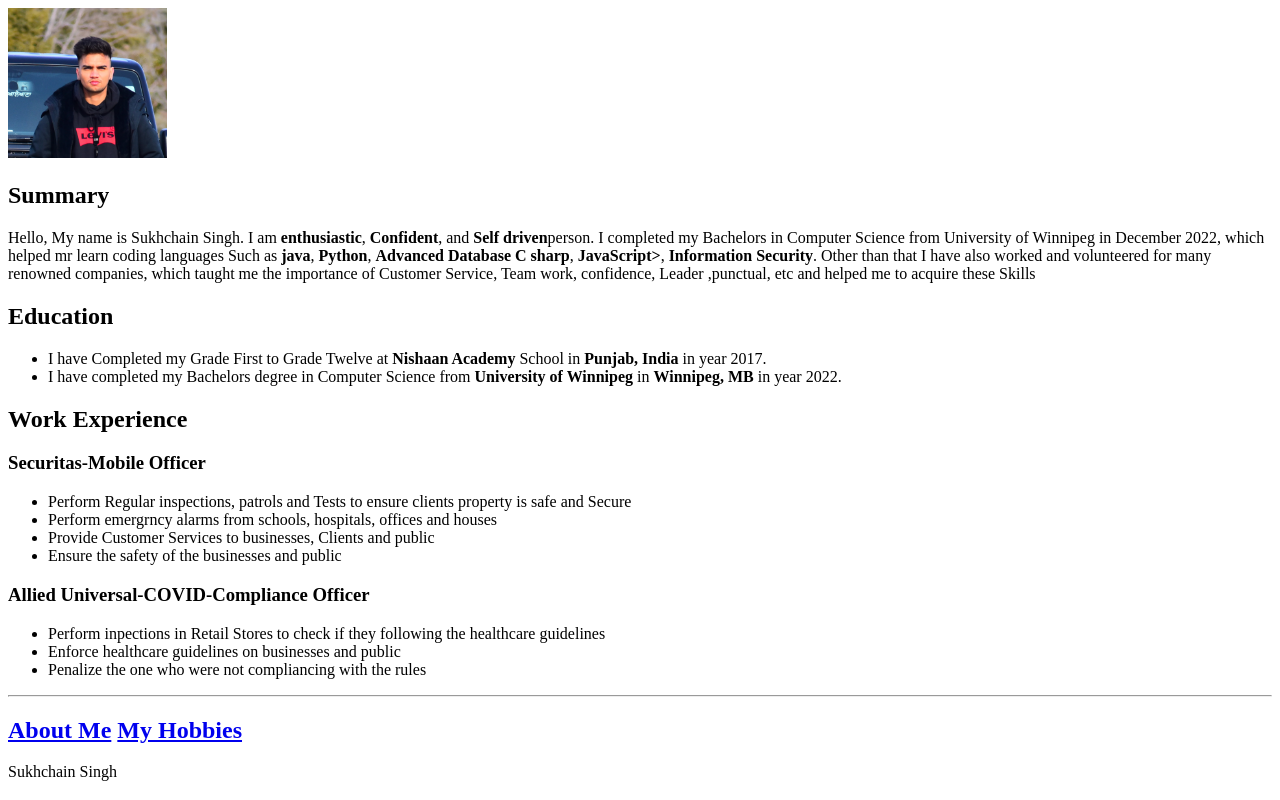
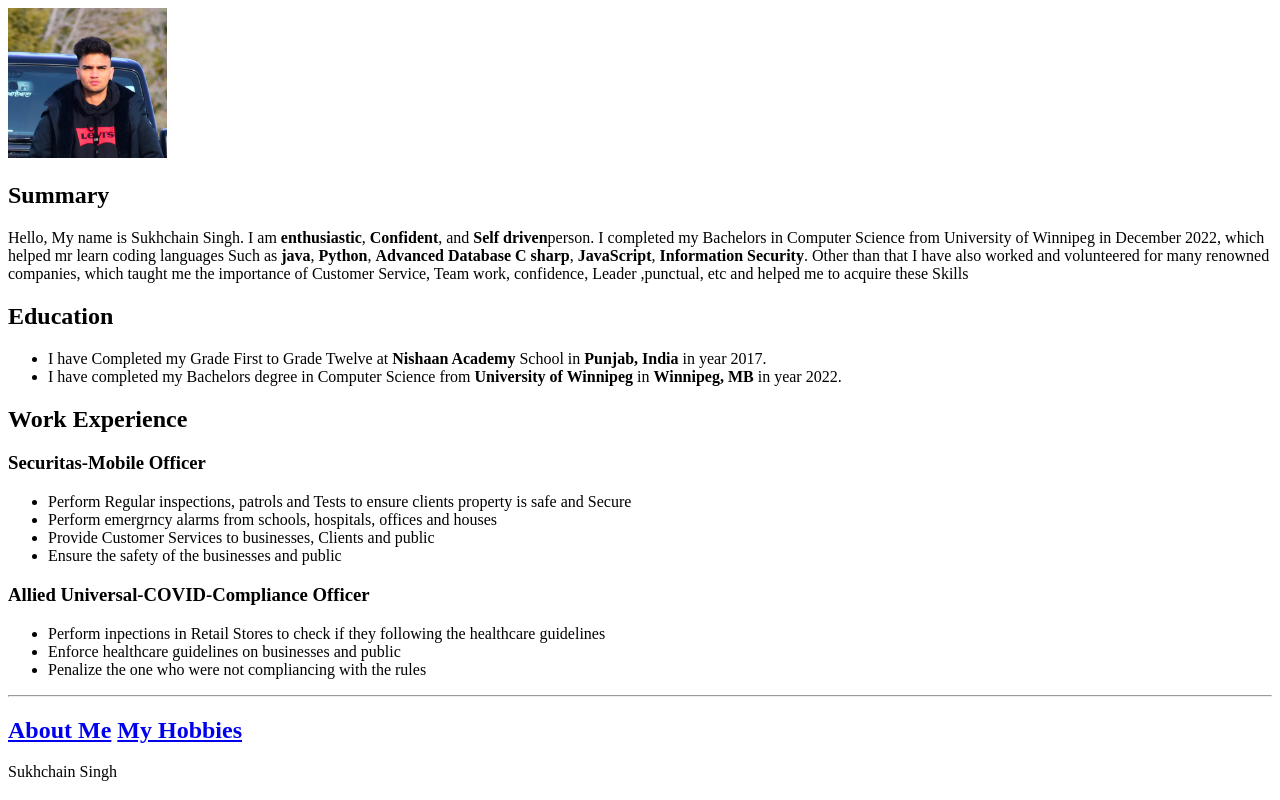
Before and after one commit to shainaulakh/My-Resume, a plain HTML site: page index.html in a window 1280 px wide. Drawn offline with Linux system fonts and the light colour scheme.

Commit message:
index.html

```diff
--- a/index.html
+++ b/index.html
@@ -11,7 +11,7 @@
         Hello, My name is Sukhchain Singh. I am <b>enthusiastic</b>, <b>Confident</b>,
         and <b> Self driven</b>person. I completed my Bachelors in Computer Science from University
     of Winnipeg in December 2022, which helped mr learn coding languages Such as <b>java</b>, <b>Python</b>, <b>Advanced Database</b>
-<b>C sharp</b>, <b>JavaScript></b>, <b>Information Security</b>. Other than that I have also worked and volunteered for many renowned
+<b>C sharp</b>, <b>JavaScript</b>, <b>Information Security</b>. Other than that I have also worked and volunteered for many renowned
 companies, which taught me the importance of Customer Service, Team work, confidence, Leader ,punctual, etc and helped me to acquire these Skills</p>
 
 
```
